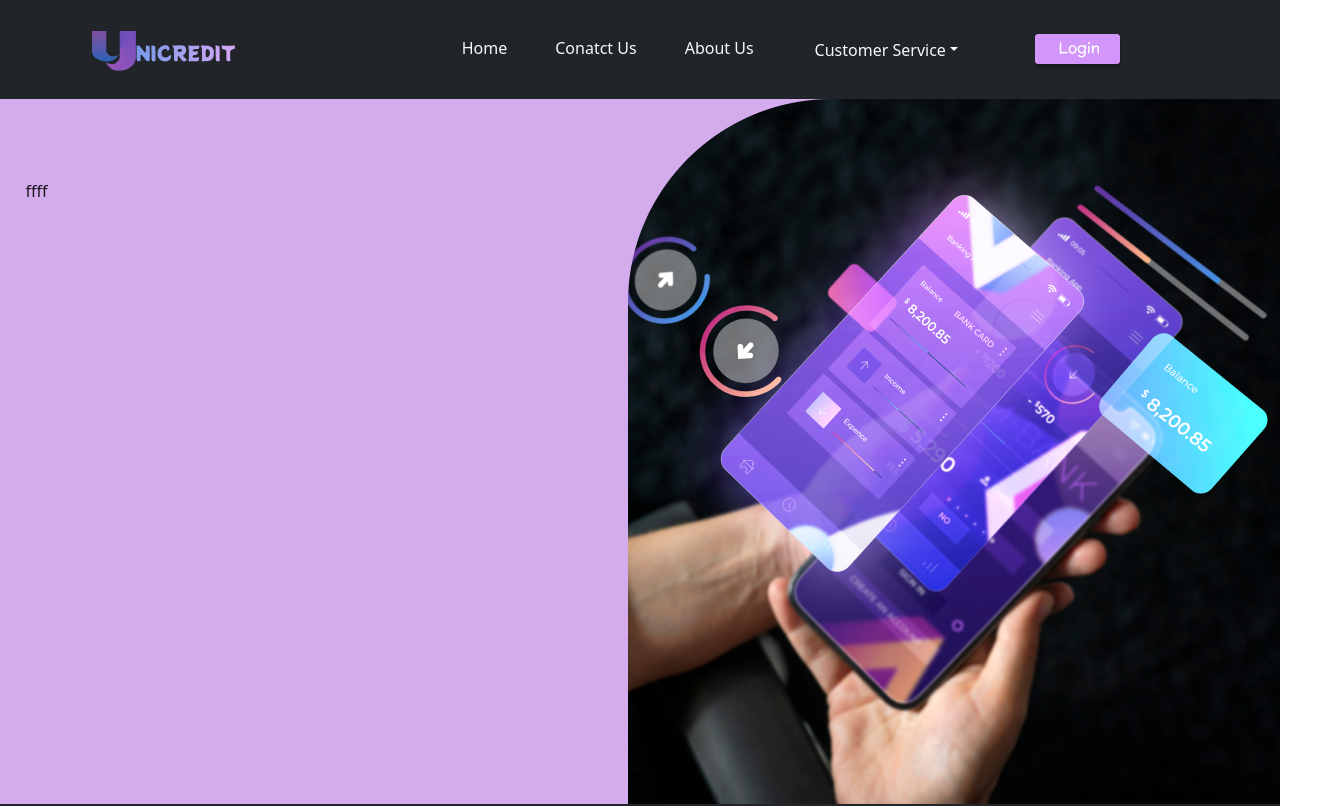
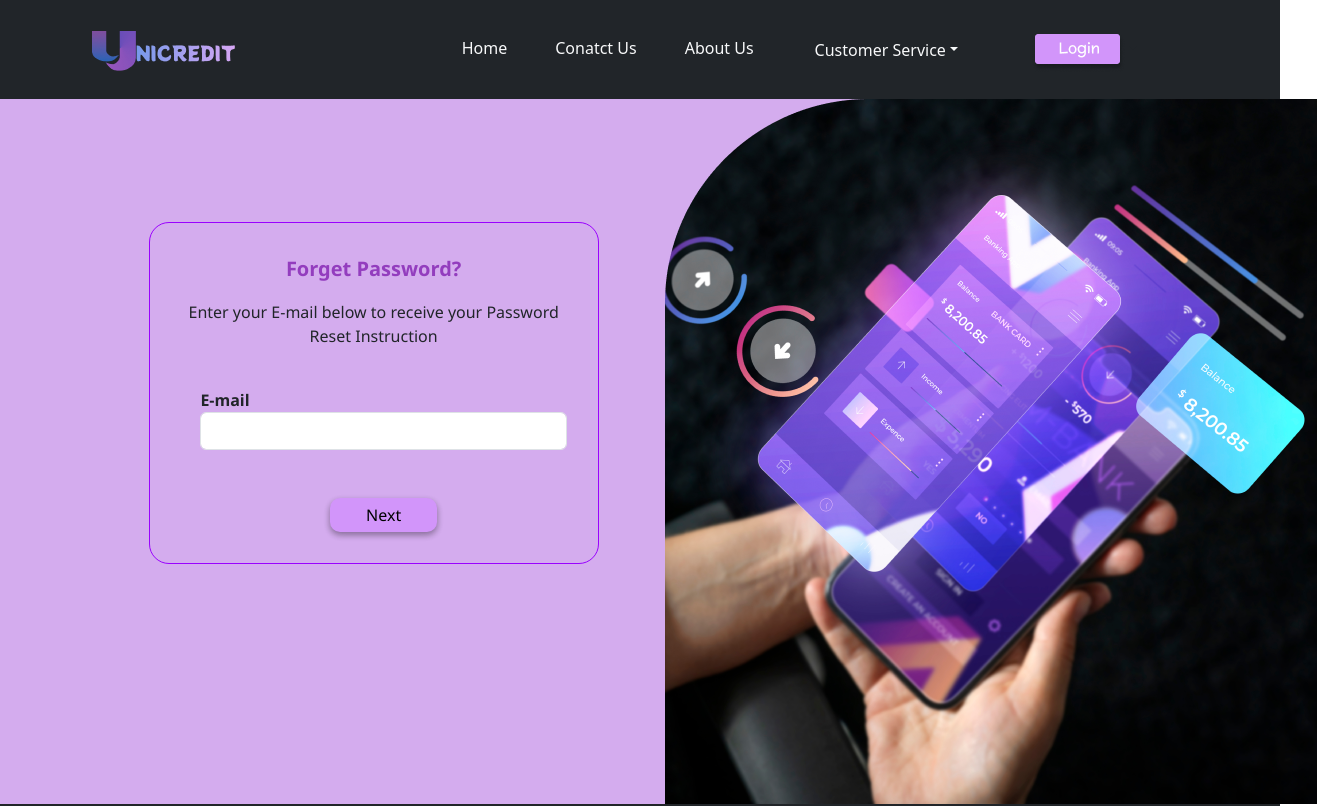
Before and after one commit to srishticampus/Banking-App-ChristNagar, a React (Create React App) app in the folder client/: page /bank_app/user/forgot in a window 1280 px wide. Shown: the top 806 px of the page, 1317 px wide, since content can reach past the window. Built offline with nearby package versions, Linux system fonts and the light colour scheme.

Commit message:
new commit

```diff
--- a/client/src/Asserts/Styles/admindashboard.css
+++ b/client/src/Asserts/Styles/admindashboard.css
@@ -69,3 +69,9 @@ hr {
     width: 250px;
     height: 250px;
 }
+.managermainbtn{
+    background-color: #000000;
+}
+.managerbtn{
+    background-color: #000000;
+}
--- a/client/src/Components/Admin/AdminAddManagers.js
+++ b/client/src/Components/Admin/AdminAddManagers.js
@@ -3,6 +3,8 @@ import addbtn from "../../Asserts/images/login button.png";
 import React, { useState } from "react";
 import axiosMultipartInstance from "../../apis/axiosMultipartInstance";
 import { useNavigate, Link } from "react-router-dom";
+import { FiEyeOff } from 'react-icons/fi';
+import { FaEye } from 'react-icons/fa6';
 
 function AdminAddManagers() {
   const navigate = useNavigate();
@@ -66,6 +68,11 @@ function AdminAddManagers() {
     setErrorVideo(null); // Clear any previous errors if the file is valid
     setManagerdata({ ...managerdata, idproof });
     setIdproofFileName(idproof.name);
+  };
+
+  const [showPassword, setShowPassword] = useState(false);
+  const togglePasswordVisibility = () => {
+    setShowPassword(!showPassword);
   };
 
   const handleSubmit = async (e) => {
@@ -235,6 +242,7 @@ function AdminAddManagers() {
                     className="form-control"
                     name="dob"
                     onChange={handleInputChange}
+                    max={new Date().toISOString().split("T")[0]}
                   />
                   {errors.dob && (
                     <div className="text-danger">{errors.dob}</div>
@@ -307,6 +315,7 @@ function AdminAddManagers() {
                     className="form-control"
                     name="dateofjoining"
                     onChange={handleInputChange}
+                    max={new Date().toISOString().split("T")[0]}
                   />
                   {errors.dateofjoining && (
                     <div className="text-danger">{errors.dateofjoining}</div>
@@ -315,11 +324,13 @@ function AdminAddManagers() {
                 <div className="mb-3">
                   <label>Password</label>
                   <input
-                    type="password"
-                    className="form-control"
+                  type={showPassword ? "text" : "password"}                    className="form-control"
                     name="password"
                     onChange={handleInputChange}
                   />
+                  <label className=" Customerpswrd" onClick={togglePasswordVisibility}>
+                    {showPassword ? <FiEyeOff /> : <FaEye/>}
+              </label>
                   {errors.password && (
                     <div className="text-danger">{errors.password}</div>
                   )}
--- a/client/src/Components/Admin/AdminSidebar.js
+++ b/client/src/Components/Admin/AdminSidebar.js
@@ -1,4 +1,4 @@
-import React from "react";
+import React, { useState } from "react";
 import logo from "../../Asserts/images/Logo.png";
 import home from "../../Asserts/images/Home.png";
 import manage from "../../Asserts/images/Management.png";
@@ -7,6 +7,12 @@ import manager from "../../Asserts/images/Project Manager.png";
 import "../../Asserts/Styles/admindashboard.css";
 import { Link, useNavigate } from "react-router-dom";
 function AdminSidebar() {
+  const [tooglebtn,setTooglebtn]=useState(false)
+
+  const togglemangerbtn=()=>{
+    setTooglebtn(true)
+  }
+
   return (
     <div className="sidebardesign">
       <img src={logo}></img>
@@ -15,7 +21,12 @@ function AdminSidebar() {
         <div className="col-1">
           <img src={home}></img>
         </div>
-        <Link to="/admin/dashboard"  className="col-3 text-decoration-none text-light">Dashbaord</Link>
+        <Link
+          to="/admin/dashboard"
+          className="col-3 text-decoration-none text-light"
+        >
+          Dashbaord
+        </Link>
       </div>
       <div className="row mt-3">
         <div className="col-1"></div>
@@ -25,19 +36,16 @@ function AdminSidebar() {
         <div className="col-9">Customer Management</div>
       </div>
       <Link
-          to="/admin/viewmanages"
-          className="text-decoration-none text-light"
-        ></Link>
+        to="/admin/viewmanages"
+        className="text-decoration-none text-light"
+      ></Link>
       <div className="row mt-3">
         <div className="col-1"></div>
         <div className="col-1">
           <img src={manage}></img>
         </div>
-        <div className="col-9">
-          Clerk Management
-        </div>
-        <Link
-          to="/admin/viewmanages"
+        <div className="col-9">Clerk Management</div>
+        <div
           className="text-decoration-none text-light"
         >
           <div className="row mt-3">
@@ -45,10 +53,17 @@ function AdminSidebar() {
             <div className="col-1">
               <img src={manager}></img>
             </div>
-            <div className="col-9">Manager Management</div>
+            <div className="col-9">
+              {" "}
+              <label onClick={togglemangerbtn}>Manager Management</label>
+              { tooglebtn==true ? <div className="managermainbtn mt-1">
+                <Link to="/admin/addmanagers" className="managerbtn text-light btn">Add A Manager</Link>
+                <Link to="/admin/viewmanages" className="managerbtn text-light btn mt-1"> View All Managers</Link>
+              </div>:""}
 
+            </div>
           </div>
-        </Link>
+        </div>
       </div>
     </div>
   );
--- a/client/src/Components/User/UserRegister.js
+++ b/client/src/Components/User/UserRegister.js
@@ -179,7 +179,7 @@ function UserRegister() {
 
                     <label>Contact</label>
                     <input
-                      type="text"
+                      type="number"
                       name="userContact"
                       value={form.userContact}
                       onChange={handleChange}
@@ -199,7 +199,7 @@ function UserRegister() {
 
                     <label>IFSC Code</label>
                     <input
-                      type="text"
+                      type="number"
                       name="userCode"
                       value={form.userCode}
                       onChange={handleChange}
@@ -215,9 +215,9 @@ function UserRegister() {
                       onChange={handleChange}
                       className="form-control"
                     />
-                    <div className=" Customerpswrd" onClick={togglePasswordVisibility}>
+                    <label className=" Customerpswrd" onClick={togglePasswordVisibility}>
                     {showPassword ? <FiEyeOff /> : <FaEye/>}
-              </div>
+              </label>
                     {errors.userPassword && <div className="error">{errors.userPassword}</div>}
                   </Col>
 
@@ -239,6 +239,7 @@ function UserRegister() {
                       value={form.userDate}
                       onChange={handleChange}
                       className="form-control"
+                      max={new Date().toISOString().split("T")[0]}
                     />
                     {errors.userDate && <div className="error">{errors.userDate}</div>}
 
@@ -269,9 +270,9 @@ function UserRegister() {
                       onChange={handleChange}
                       className="form-control"
                     />
-                    <div className="Customerpswrd" onClick={toggleCPasswordVisibility}>
+                    <label className="Customerpswrd" onClick={toggleCPasswordVisibility}>
                       {showCPassword ? <FiEyeOff /> : <FaEye/>}
-                </div>
+                </label>
                     {errors.userConfirmpass && <div className="error">{errors.userConfirmpass}</div>}
                   </Col>
                 </Row>
--- a/client/src/Components/User/UserSentForgotpswd.js
+++ b/client/src/Components/User/UserSentForgotpswd.js
@@ -1,34 +1,101 @@
 import React, { useState } from "react";
 import "../../Asserts/Styles/user.css";
 import Registr from "../../Asserts/images/userregister.png";
-import Container from "react-bootstrap/Container";
 import Row from "react-bootstrap/Row";
-import Col from "react-bootstrap/Col";
 import LandingNav from "../Main/LandingNav";
 import LandingFooter from "../Main/LandingFooter";
 import axiosinstance from "../../apis/axiosinstance";
-import { useNavigate,Link } from "react-router-dom";
-import axiosMultipartInstance from "../../apis/axiosMultipartInstance";
-import { FiEyeOff } from 'react-icons/fi';
-import { FaEye } from 'react-icons/fa6';
 
 function UserSentForgotpswd() {
+  const [log, setLog] = useState({
+    userMail: "",
+  });
+  const [errors, setErrors] = useState({});
+
+  const onchg = (e) => {
+    setLog({ ...log, [e.target.name]: e.target.value });
+    setErrors((prevErrors) => ({ ...prevErrors, [e.target.name]: "" }));
+  };
+
+  const validateForm = () => {
+    let formValid = true;
+    let newErrors = {};
+
+    if (!log.userMail.trim()) {
+      formValid = false;
+      newErrors.userMail = "Email is required";
+    } else if (!/\S+@\S+\.\S+/.test(log.userMail)) {
+      formValid = false;
+      newErrors.userMail = "Email address is invalid";
+    }
+
+    setErrors(newErrors); // Set errors to update the UI
+    return formValid; // Return formValid to indicate if the form is valid
+  };
+
+  const onclk = async (e) => {
+    console.log("ss",log.userMail)
+    e.preventDefault();
+    if (validateForm()) {
+      try {
+        const response = await axiosinstance.post("/forgotPWDsentMail", { userMail: log.userMail });
+        if (response.data.status === 200) {
+          alert(response.data.msg);
+        } else {
+          alert(response.data.msg);
+        }
+      } catch (error) {
+        console.error("Request Error:", error);
+        alert(error.response?.data?.msg);
+      }
+    }
+  };
 
   return (
     <div className="customerform">
       <LandingNav />
       <div className="container1">
         <Row>
-          <Col>
-            <div className="formstyle">
-              ffff
+          <div className="col-6">
+            <div className="box1">
+              <center>
+                <label className="loglab">
+                  <b>Forget Password?</b>
+                </label>
+                <p className="mt-3">
+                  Enter your E-mail below to receive your Password Reset Instruction
+                </p>
+              </center>
+              <br />
+              <div className="logcont">
+                <label>
+                  <b>E-mail</b>
+                </label>
+                <br />
+                <input
+                  type="email"
+                  name="userMail"
+                  className="form-control loginput"
+                  value={log.userMail}
+                  onChange={onchg}
+                />
+                {errors.userMail && (
+                  <div className="error">{errors.userMail}</div>
+                )}
+
+                <div className="text-center mt-5">
+                  <button name="submit" id="submit" onClick={onclk}>
+                    Next
+                  </button>
+                </div>
+              </div>
             </div>
-          </Col>
-          <Col>
+          </div>
+          <div className="col-6">
             <div id="imgstyle">
               <img src={Registr} alt="User Registration" />
             </div>
-          </Col>
+          </div>
         </Row>
       </div>
       <LandingFooter />
--- a/client/src/apis/axiosMultipartInstance.js
+++ b/client/src/apis/axiosMultipartInstance.js
@@ -4,7 +4,7 @@ const axiosMultipartInstance = axios.create({
 
     baseURL:"http://hybrid.srishticampus.in/bank_app_api/",
 
-  // baseURL:  "http://localhost:4045/bank_app_api/",
+  // baseURL:  "http://localhost:4051/bank_app_api/",
 
   headers: {
     "Content-Type": "multipart/form-data",
--- a/client/src/apis/axiosinstance.js
+++ b/client/src/apis/axiosinstance.js
@@ -2,7 +2,7 @@ import axios from "axios";
 
 
 const axiosInstance = axios.create({
-    // baseURL: "http://localhost:4045/bank_app_api/",
+    // baseURL: "http://localhost:4051/bank_app_api/",
     baseURL:"http://hybrid.srishticampus.in/bank_app_api/",
 
     headers: {
--- a/client/src/apis/imgURL.js
+++ b/client/src/apis/imgURL.js
@@ -1,6 +1,6 @@
-// const imgurl= "http://localhost:4045";
+// const imgurl= "http://localhost:4051";
 
-   const imgurl= "http://hybrid.srishticampus.in:4045"
+   const imgurl= "http://hybrid.srishticampus.in:4051"
 
 
 export default imgurl;
```
Also changed, not shown: 2 other files (tests, documents, lock files or other folders).
